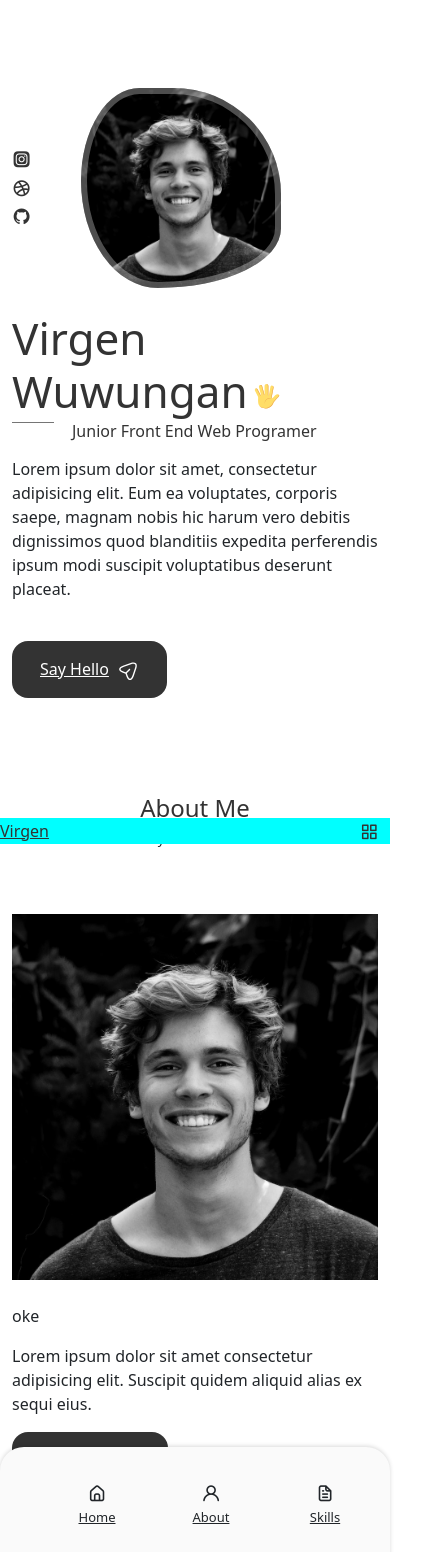
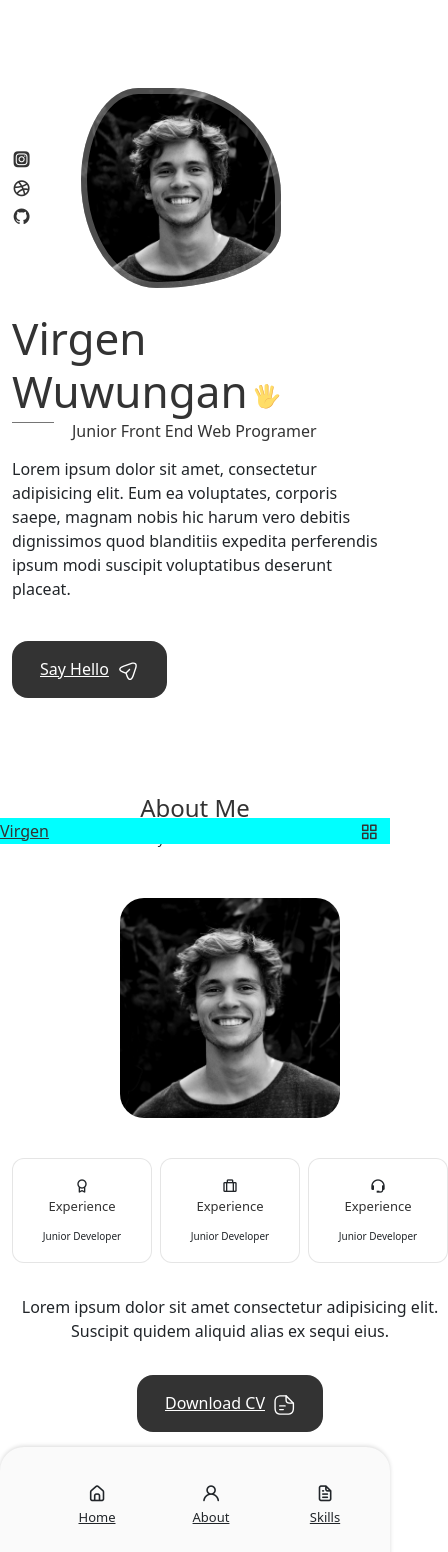
Before and after one commit to Na-Ku/Virgen_Portfolio, a React (Create React App) app: page / in a window 390 px wide. Shown: the whole page, 448 px wide, since content can reach past the window. After the commit the page ends 1496 px from the top, so only its background shows below. Built offline with nearby package versions, Linux system fonts and the light colour scheme.

Commit message:
bagian About selesai

```diff
--- a/src/components/about/About.jsx
+++ b/src/components/about/About.jsx
@@ -20,8 +20,18 @@ const About = () => {
 
           <a download="" href={CV} className="button butto-flex">
             Download CV
-
-
+            <svg class="button__icon" xmlns="http://www.w3.org/2000/svg" width="24" height="24" viewBox="0 0 24 24" fill="none">
+              <path
+                d="M15.25 22.7502H9.25C3.82 22.7502 1.5 20.4302 1.5 15.0002V9.00024C1.5 3.57024 3.82 1.25024 9.25 1.25024H14.25C14.66 1.25024 15 1.59024 15 2.00024C15 2.41024 14.66 2.75024 14.25 2.75024H9.25C4.64 2.75024 3 4.39024 3 9.00024V15.0002C3 19.6102 4.64 21.2502 9.25 21.2502H15.25C19.86 21.2502 21.5 19.6102 21.5 15.0002V10.0002C21.5 9.59024 21.84 9.25024 22.25 9.25024C22.66 9.25024 23 9.59024 23 10.0002V15.0002C23 20.4302 20.68 22.7502 15.25 22.7502Z"
+                fill="var(--container-color)"
+              ></path>
+              <path
+                d="M22.25 10.7502H18.25C14.83 10.7502 13.5 9.42023 13.5 6.00023V2.00023C13.5 1.70023 13.68 1.42023 13.96 1.31023C14.24 1.19023 14.56 1.26023 14.78 1.47023L22.78 9.47023C22.99 9.68023 23.06 10.0102 22.94 10.2902C22.82 10.5702 22.55 10.7502 22.25 10.7502ZM15 3.81023V6.00023C15 8.58023 15.67 9.25023 18.25 9.25023H20.44L15 3.81023Z"
+                fill="var(--container-color)"
+              ></path>
+              <path d="M13.25 13.7502H7.25C6.84 13.7502 6.5 13.4102 6.5 13.0002C6.5 12.5902 6.84 12.2502 7.25 12.2502H13.25C13.66 12.2502 14 12.5902 14 13.0002C14 13.4102 13.66 13.7502 13.25 13.7502Z" fill="var(--container-color)"></path>
+              <path d="M11.25 17.7502H7.25C6.84 17.7502 6.5 17.4102 6.5 17.0002C6.5 16.5902 6.84 16.2502 7.25 16.2502H11.25C11.66 16.2502 12 16.5902 12 17.0002C12 17.4102 11.66 17.7502 11.25 17.7502Z" fill="var(--container-color)"></path>
+            </svg>
           </a>
         </div>
       </div>
--- a/src/components/about/Info.jsx
+++ b/src/components/about/Info.jsx
@@ -3,7 +3,23 @@ import React from "react";
 const Info = () => {
   return (
     <div>
-      <p>oke</p>
+      <div className="about__info grid">
+        <div className="about__box">
+          <i class="bx bx-award"></i>
+          <h3 className="about__title">Experience</h3>
+          <span className="about__subtitle">Junior Developer</span>
+        </div>
+        <div className="about__box">
+          <i class="bx bx-briefcase-alt"></i>
+          <h3 className="about__title">Experience</h3>
+          <span className="about__subtitle">Junior Developer</span>
+        </div>
+        <div className="about__box">
+          <i class="bx bx-support"></i>
+          <h3 className="about__title">Experience</h3>
+          <span className="about__subtitle">Junior Developer</span>
+        </div>
+      </div>
     </div>
   );
 };
--- a/src/components/about/about.css
+++ b/src/components/about/about.css
@@ -0,0 +1,84 @@
+.about__container {
+  grid-template-columns: repeat(2, 1fr);
+  align-items: center;
+  column-gap: 4rem;
+}
+
+.about__img {
+  width: 350px;
+  border-radius: 1.5rem;
+  justify-self: center;
+}
+
+.about__info {
+  grid-template-columns: repeat(3, 140px);
+  gap: 0.5rem;
+  margin-bottom: var(--mb-2);
+}
+
+.about__box {
+  background-color: var(--container-color);
+  border: 1px solid rgba(0, 0, 0, 0.1);
+  border-radius: 0.75rem;
+  text-align: center;
+  padding: 1rem 1.25rem;
+}
+
+.bout__icon {
+  font-size: 1.5rem;
+  color: var(--title-color);
+  margin-bottom: var(--mb-0-5);
+}
+
+.about__title {
+  font-size: var(--small-font-size);
+  font-weight: var(--font-medium);
+}
+
+.about__subtitle {
+  font-size: var(--tiny-font-size);
+}
+
+.about__description {
+  padding: 0 4rem 0 0;
+  margin-bottom: var(--mb-2-5);
+}
+
+/*=== breakpoints ===*/
+/* device ukuran besar */
+@media screen and (max-width: 992px) {
+  .about__container {
+    grid-template-columns: 1fr;
+    row-gap: 2.5rem;
+  }
+  .about__img {
+    width: 220px;
+  }
+  .about__data {
+    text-align: center;
+  }
+  .about__info {
+    justify-content: center;
+  }
+  .about__description {
+    padding: 0 5rem;
+    margin-bottom: 2rem;
+  }
+}
+
+/* device ukuran sedang */
+@media screen and (max-width: 576px) {
+  .about__info {
+    grid-template-columns: repeat(3, 1rf);
+  }
+  .about__description {
+    padding: 0;
+  }
+}
+
+/* device ukuran kecil */
+@media screen and (max-width: 350px) {
+    .about__info {
+        grid-template-columns: repeat(2, 1fr);
+    }
+}
--- a/src/index.css
+++ b/src/index.css
@@ -202,17 +202,17 @@ img {
 
 /* device ukuran sedang */
 @media screen and (max-width: 768px) {
-  /* body { */
-  /* margin: 0 0 var(--header-height) 0; */
-  /* } */
-  /*  */
+  body {
+    margin: 0 0 var(--header-height) 0;
+  }
+
   .section {
     padding: 2rem 0 4rem;
   }
-  /*  */
-  /* .section__subtitle { */
-  /* margin-bottom: var(--mb-3); */
-  /* } */
+
+  .section__subtitle {
+    margin-bottom: var(--mb-3);
+  }
 }
 
 @media screen and (max-width: 576px) {
```
